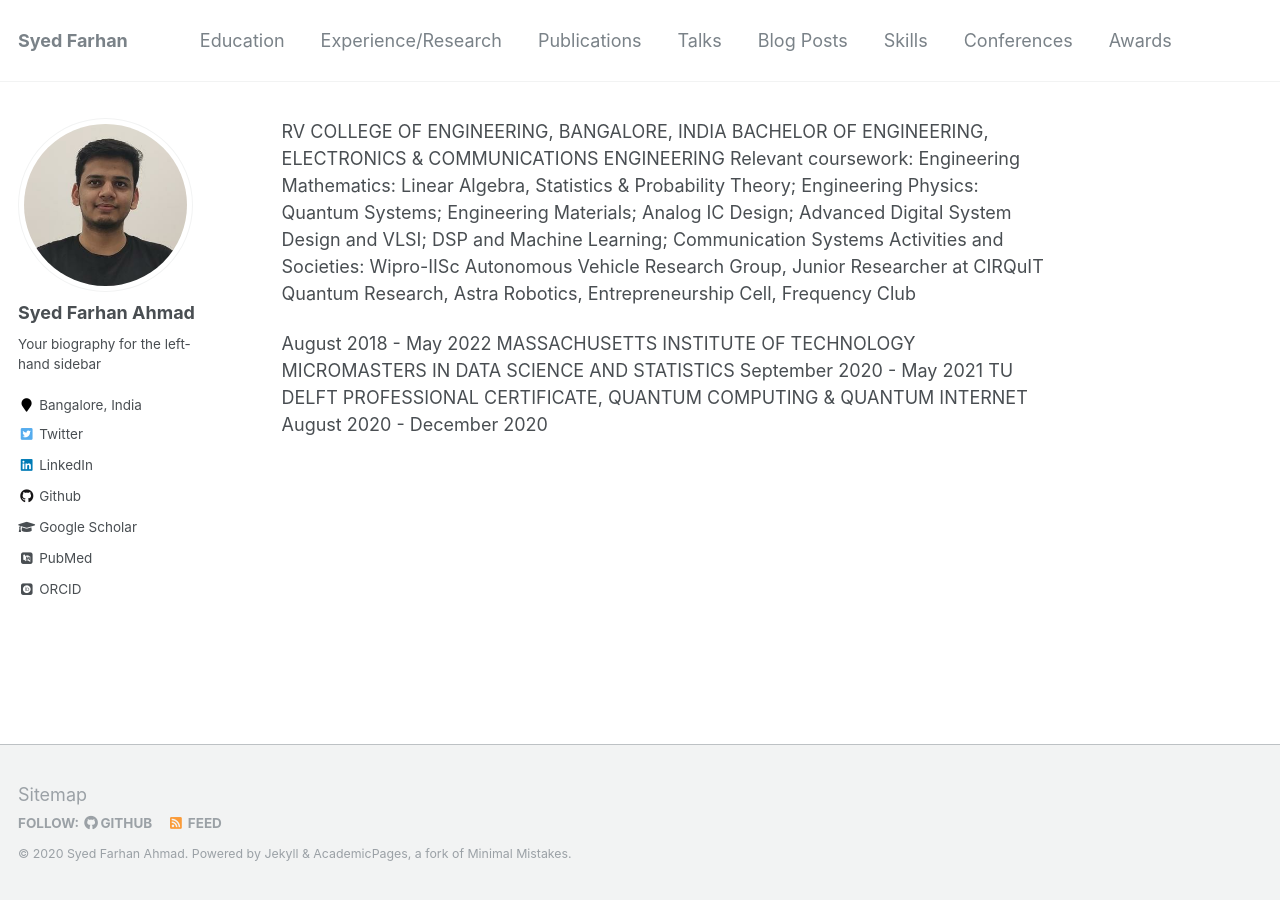
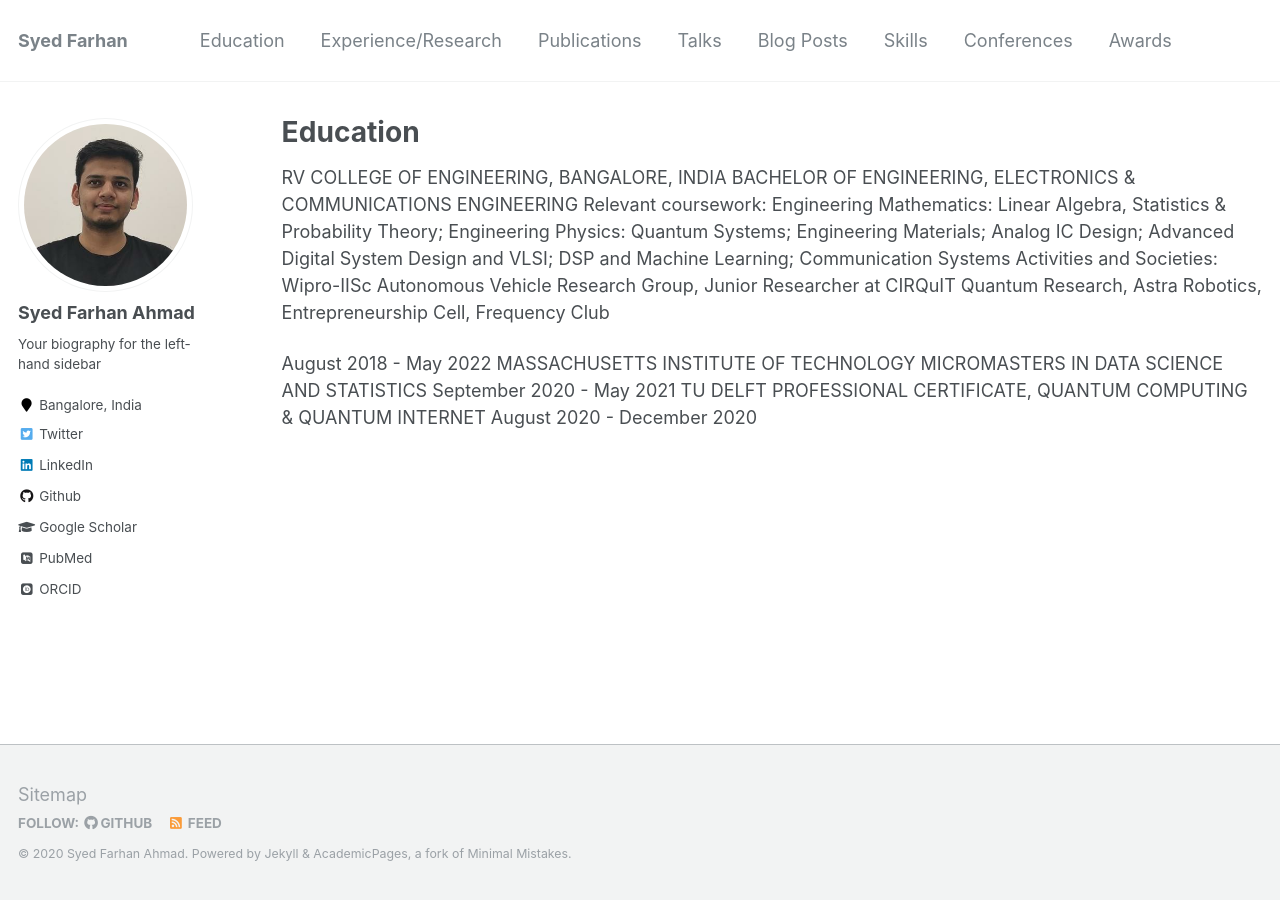
Before and after one commit to born-2learn/born-2learn.github.io, a Jekyll site: the page built from _pages/education.md, in a window 1280 px wide. Built offline with Jekyll 4.4.1, drawn with Linux system fonts in a browser that asks for light colours; some web fonts are replaced; our own code applies the rules of GitHub Pages for plain Markdown files.

Commit message:
Added info

```diff
--- a/_pages/education.md
+++ b/_pages/education.md
@@ -1,3 +1,12 @@
+---
+layout: archive
+title: "Education"
+permalink: /education/
+author_profile: true
+redirect_from:
+  - /resume
+---
+
 RV COLLEGE OF ENGINEERING, BANGALORE, INDIA
 BACHELOR OF ENGINEERING, ELECTRONICS & COMMUNICATIONS ENGINEERING
 Relevant coursework: Engineering Mathematics: Linear Algebra, Statistics & Probability Theory; Engineering Physics: Quantum Systems; Engineering Materials; Analog IC Design; Advanced Digital System Design and VLSI; DSP and Machine Learning; Communication Systems
```
